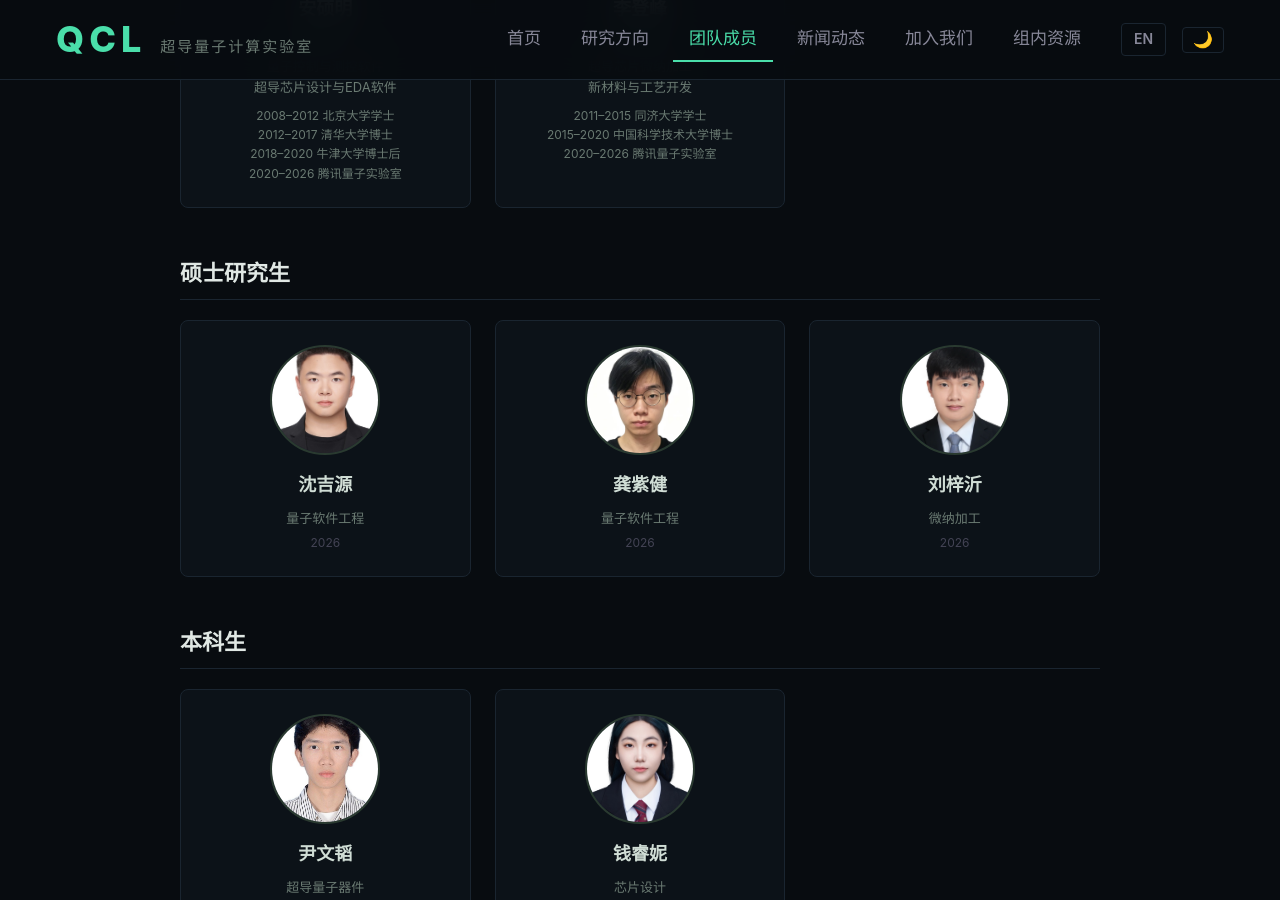
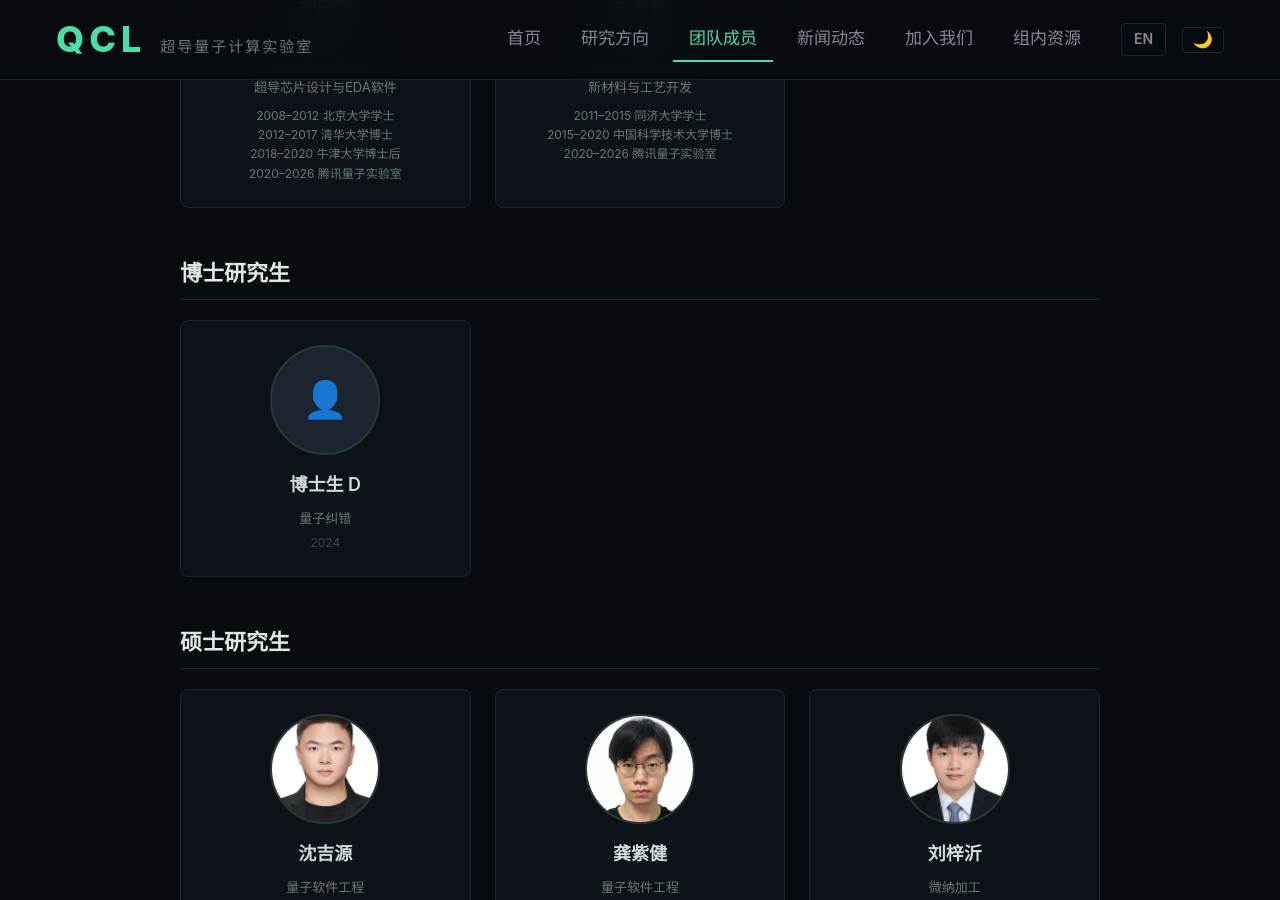
Before and after one commit to QCL-SUAT/qcl-suat.github.io, a Jekyll site: the page built from team.html, in a window 1280 px wide and 900 px high, scrolled down 418 px. Built offline with Jekyll 4.4.1, drawn with Linux system fonts in a browser that asks for light colours.

Commit message:
content: 恢复博士生占位条目
Co-Authored-By: Claude Fable 5 <noreply@anthropic.com>

```diff
--- a/_data/team.yml
+++ b/_data/team.yml
@@ -23,6 +23,14 @@
   bio_en: "2011–2015 B.S., Tongji University<br/>2015–2020 Ph.D., USTC<br/>2020–2026 Tencent Quantum Lab"
   email: "lidengfeng@suat-sz.edu.cn"
   scholar_url: "https://scholar.google.com/citations?hl=zh-CN&user=jMDnhBUAAAAJ"
+
+- name: "博士生 D"
+  name_en: "PhD Student D"
+  category: "phd"
+  photo: ""
+  research: "量子纠错"
+  research_en: "Quantum error correction"
+  year: 2024
 
 - name: "沈吉源"
   name_en: "Jiyuan Shen"
```
